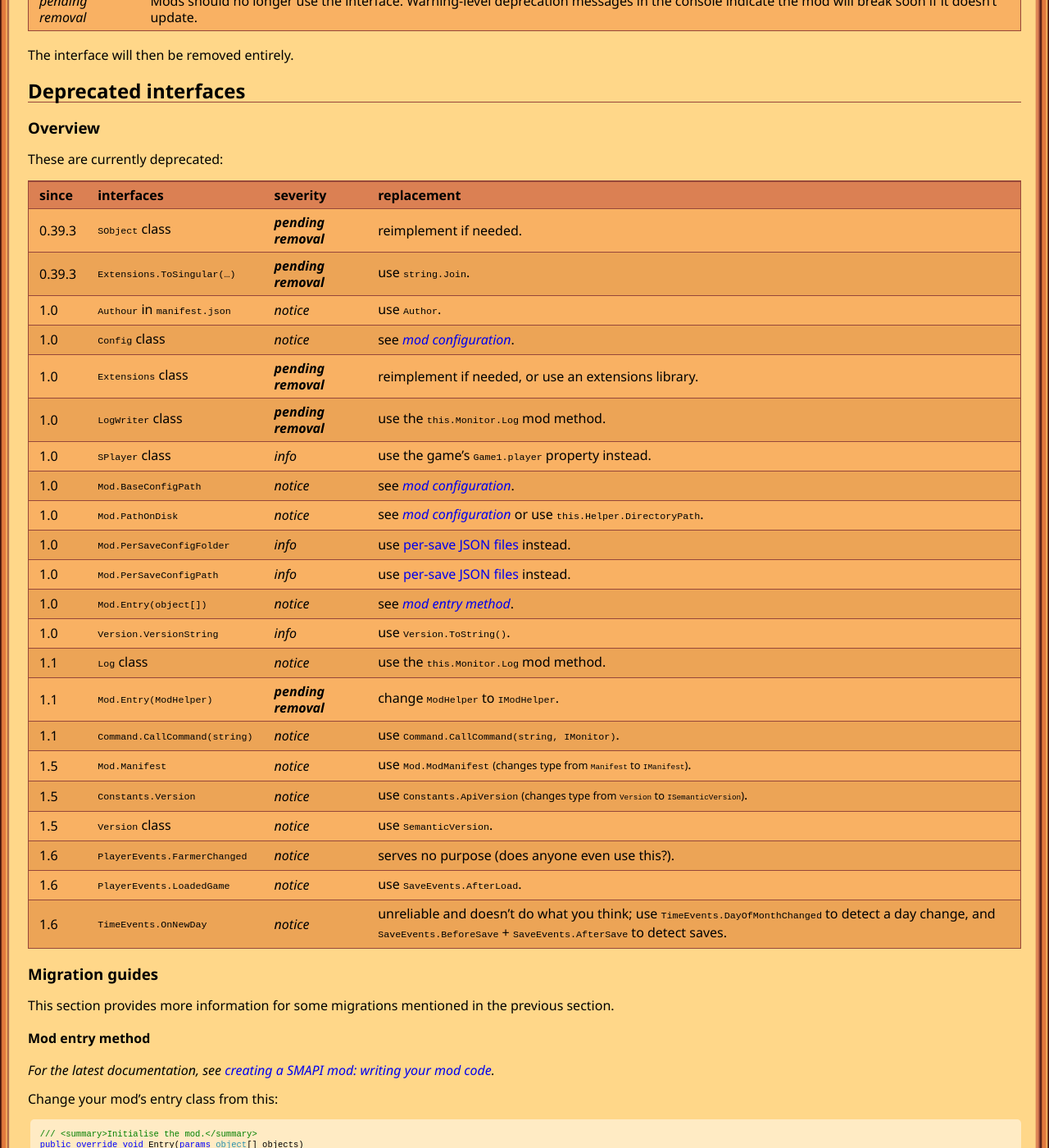
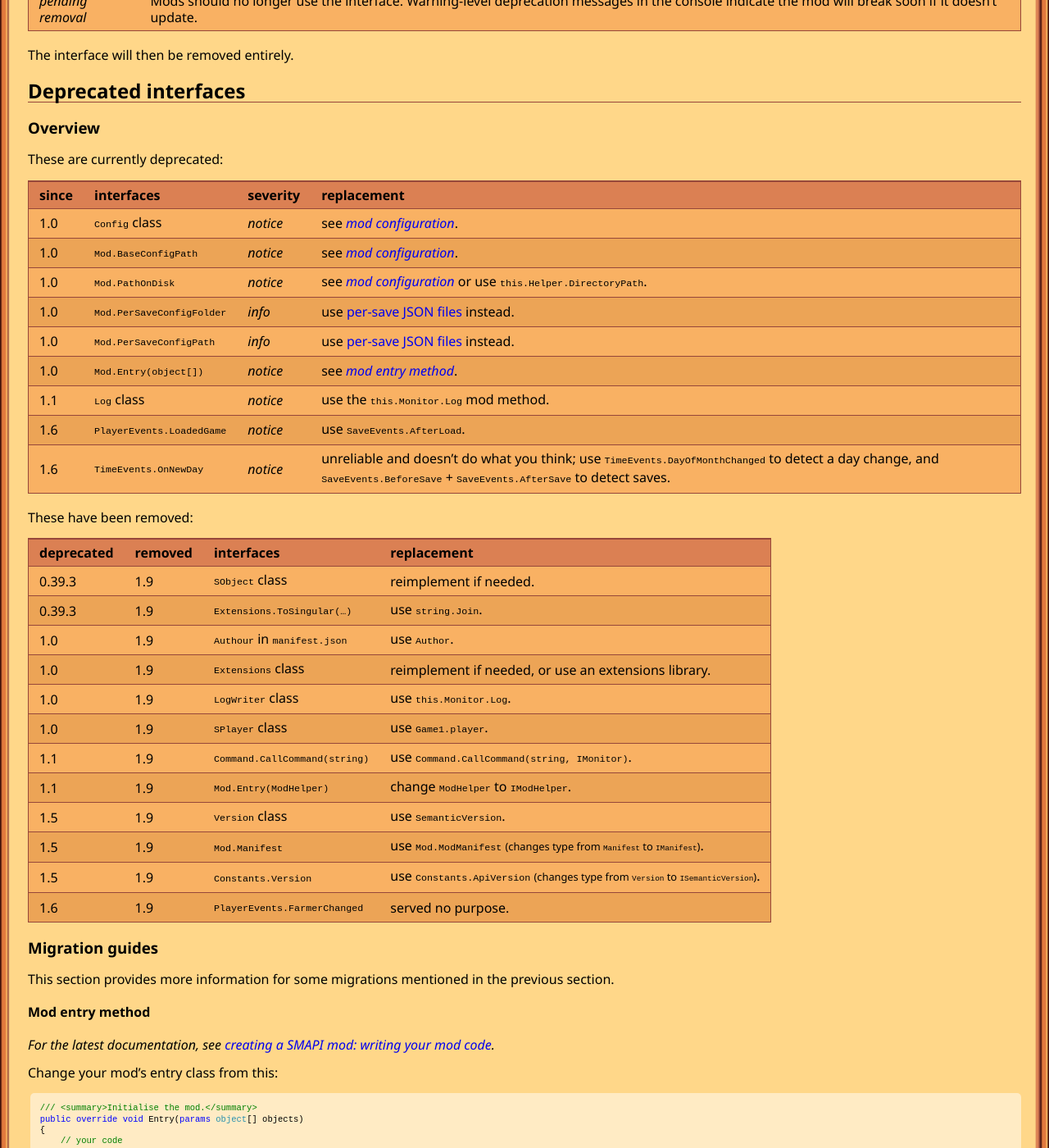
Before and after one commit to Pathoschild/canimod.github.io, a Jekyll site: the page built from guides/updating-a-smapi-mod.md, in a window 1280 px wide and 1400 px high, scrolled down 1245 px. Shown: the whole window at 82% size. Built offline with Jekyll 4.4.1, drawn with Linux system fonts in a browser that asks for light colours; nearby versions of some CDN libraries.

Commit message:
update deprecations for SMAPI 1.9

```diff
--- a/guides/updating-a-smapi-mod.md
+++ b/guides/updating-a-smapi-mod.md
@@ -43,28 +43,32 @@ These are currently deprecated:
 
 since  | interfaces                | severity | replacement
 :----- | :------------------------ | :------- | :----------
-0.39.3 | `SObject` class           | ***pending removal*** | reimplement if needed.
-0.39.3 | `Extensions.ToSingular(…)` | ***pending removal*** | use `string.Join`.
-1.0    | `Authour` in `manifest.json` | _notice_ | use `Author`.
 1.0    | `Config` class            | _notice_ | see _[mod configuration](#mod-configuration)_.
-1.0    | `Extensions` class        | ***pending removal*** | reimplement if needed, or use an extensions library.
-1.0    | `LogWriter` class         | ***pending removal*** | use the `this.Monitor.Log` mod method.
-1.0    | `SPlayer` class           | _info_ | use the game's `Game1.player` property instead.
 1.0    | `Mod.BaseConfigPath`      | _notice_ | see _[mod configuration](#mod-configuration)_.
 1.0    | `Mod.PathOnDisk`          | _notice_ | see _[mod configuration](#mod-configuration)_ or use `this.Helper.DirectoryPath`.
 1.0    | `Mod.PerSaveConfigFolder` | _info_ | use [per-save JSON files](/guides/creating-a-smapi-mod-advanced-config) instead.
 1.0    | `Mod.PerSaveConfigPath`   | _info_ | use [per-save JSON files](/guides/creating-a-smapi-mod-advanced-config) instead.
 1.0    | `Mod.Entry(object[])`     | _notice_ | see _[mod entry method](#mod-entry-method)_.
-1.0    | `Version.VersionString`   | _info_ | use `Version.ToString()`.
 1.1    | `Log` class               | _notice_ | use the `this.Monitor.Log` mod method.
-1.1    | `Mod.Entry(ModHelper)`    | ***pending removal*** | change `ModHelper` to `IModHelper`.
-1.1    | `Command.CallCommand(string)` | _notice_ | use `Command.CallCommand(string, IMonitor)`.
-1.5    | `Mod.Manifest`            | _notice_ | use `Mod.ModManifest` <small>(changes type from `Manifest` to `IManifest`)</small>.
-1.5    | `Constants.Version`       | _notice_ | use `Constants.ApiVersion` <small>(changes type from `Version` to `ISemanticVersion`)</small>.
-1.5    | `Version` class           | _notice_ | use `SemanticVersion`.
-1.6    | `PlayerEvents.FarmerChanged` | _notice_ | serves no purpose (does anyone even use this?).
 1.6    | `PlayerEvents.LoadedGame` | _notice_ | use `SaveEvents.AfterLoad`.
 1.6    | `TimeEvents.OnNewDay`     | _notice_ | unreliable and doesn't do what you think; use `TimeEvents.DayOfMonthChanged` to detect a day change, and `SaveEvents.BeforeSave` + `SaveEvents.AfterSave` to detect saves.
+
+These have been removed:
+
+deprecated | removed | interfaces | replacement
+:--------- | :------ | :--------- | :----------
+0.39.3     | 1.9     | `SObject` class | reimplement if needed.
+0.39.3     | 1.9     | `Extensions.ToSingular(…)` | use `string.Join`.
+1.0        | 1.9     |  `Authour` in `manifest.json` | use `Author`.
+1.0        | 1.9     | `Extensions` class | reimplement if needed, or use an extensions library.
+1.0        | 1.9     | `LogWriter` class | use `this.Monitor.Log`.
+1.0        | 1.9     | `SPlayer` class | use `Game1.player`.
+1.1        | 1.9     | `Command.CallCommand(string)` | use `Command.CallCommand(string, IMonitor)`.
+1.1        | 1.9     | `Mod.Entry(ModHelper)` | change `ModHelper` to `IModHelper`.
+1.5        | 1.9     | `Version` class | use `SemanticVersion`.
+1.5        | 1.9     | `Mod.Manifest` | use `Mod.ModManifest` <small>(changes type from `Manifest` to `IManifest`)</small>.
+1.5        | 1.9     | `Constants.Version` | use `Constants.ApiVersion` <small>(changes type from `Version` to `ISemanticVersion`)</small>.
+1.6        | 1.9     | `PlayerEvents.FarmerChanged` | served no purpose.
 
 ### Migration guides
 This section provides more information for some migrations mentioned in the previous section.
```
